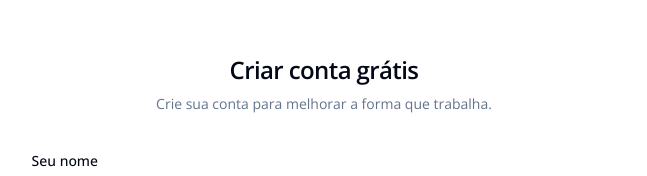
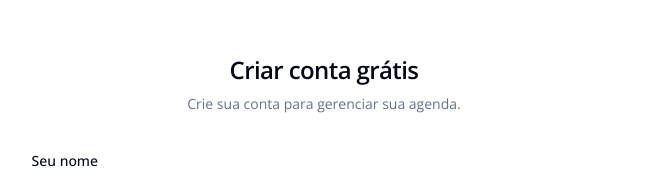
Before and after one commit to meiazero/barber-shop-web, a React (Vite) app: page /sign-up in a window 1280 px wide. Shown: the part 126-302 px from the top of the page, without its empty margins (316-963 px from the left). Built offline with nearby package versions, Linux system fonts and the light colour scheme; no server answers.

Commit message:
chore: change subtitle

```diff
--- a/src/pages/auth/sign-up.tsx
+++ b/src/pages/auth/sign-up.tsx
@@ -11,7 +11,7 @@ export function SignUp() {
             Criar conta grátis
           </h1>
           <p className="text-sm text-muted-foreground">
-            Crie sua conta para melhorar a forma que trabalha.
+            Crie sua conta para gerenciar sua agenda.
           </p>
         </div>
 
```
